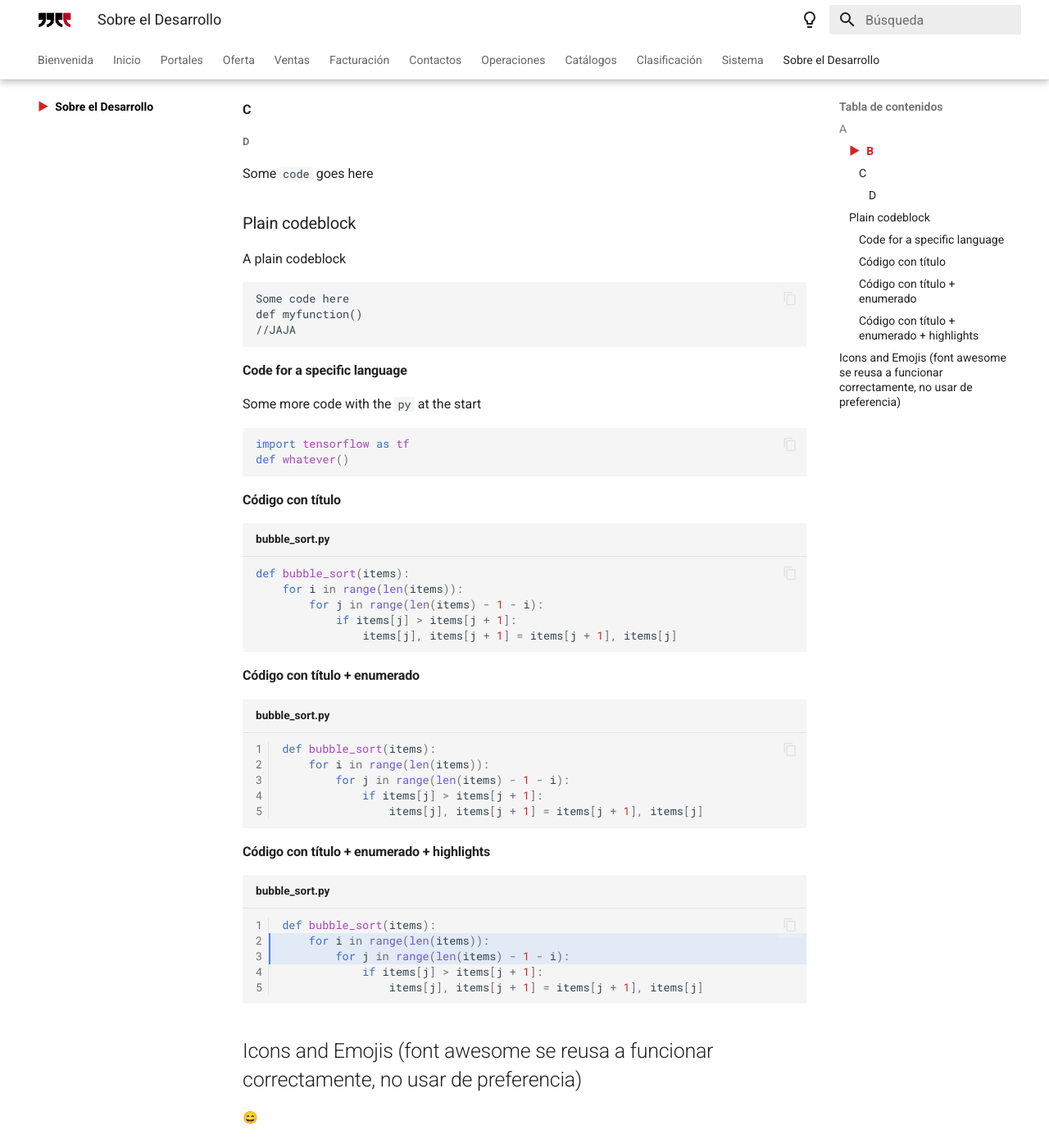
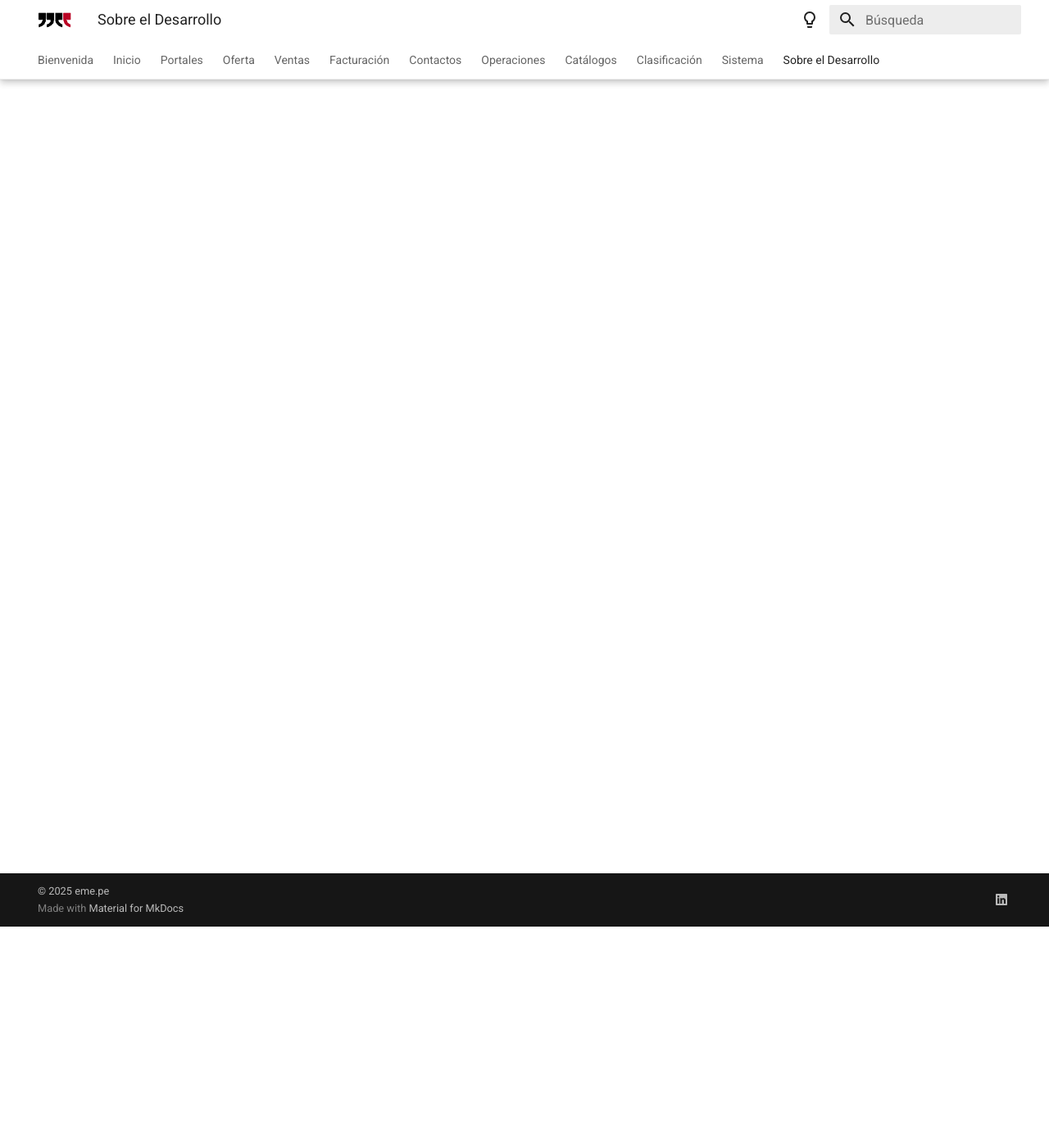
Before and after one commit to SmolBam-git/mkdocs-material-sipdoc, an MkDocs documentation site: the page built from docs/desarrollo.md, in a window 1280 px wide and 1400 px high, scrolled down 270 px. Shown: the whole window at 82% size. Built offline with MkDocs 1.6.1 and Material for MkDocs 9.7.7, drawn with Linux system fonts in a browser that asks for light colours; emoji names are drawn with the system emoji font; some of the changed text lies outside the part shown.

````diff
--- a/docs/desarrollo.md
+++ b/docs/desarrollo.md
@@ -11,69 +11,3 @@
 </style>
 
 # Sobre el Desarrollo
-
-For full documentation visit [mkdocs.org](https://www.mkdocs.org).
-
-## A
-
-### B
-
-#### C
-
-##### D
-
-
-Some `code` goes here
-
-### Plain codeblock
-
-A plain codeblock
-
-```
-Some code here
-def myfunction()
-//JAJA
-```
-
-#### Code for a specific language
-
-Some more code with the `py` at the start
-
-```py
-import tensorflow as tf
-def whatever()
-```
-
-#### Código con título
-
-```py title="bubble_sort.py"
-def bubble_sort(items):
-    for i in range(len(items)):
-        for j in range(len(items) - 1 - i):
-            if items[j] > items[j + 1]:
-                items[j], items[j + 1] = items[j + 1], items[j]
-```
-
-#### Código con título + enumerado
-
-```py linenums="1" title="bubble_sort.py"
-def bubble_sort(items):
-    for i in range(len(items)):
-        for j in range(len(items) - 1 - i):
-            if items[j] > items[j + 1]:
-                items[j], items[j + 1] = items[j + 1], items[j]
-```
-
-#### Código con título + enumerado + highlights
-
-```py hl_lines="2 3" linenums="1" title="bubble_sort.py"
-def bubble_sort(items):
-    for i in range(len(items)):
-        for j in range(len(items) - 1 - i):
-            if items[j] > items[j + 1]:
-                items[j], items[j + 1] = items[j + 1], items[j]
-```
-
-## Icons and Emojis (font awesome se reusa a funcionar correctamente, no usar de preferencia)
-
-:smile:
--- a/mkdocs.yml
+++ b/mkdocs.yml
@@ -10,7 +10,7 @@ site_name: SIP
 theme:
   name: material
   language: es
-  logo: /assets/logoCut.png
+  logo: assets/logoCut.png
   font:
     text: Roboto
     code: Roboto Mono
````
Also changed, not shown: docs/inicio.md (+8 -8 lines), docs/oferta/disponibilidad.md (+1 -1 lines).
